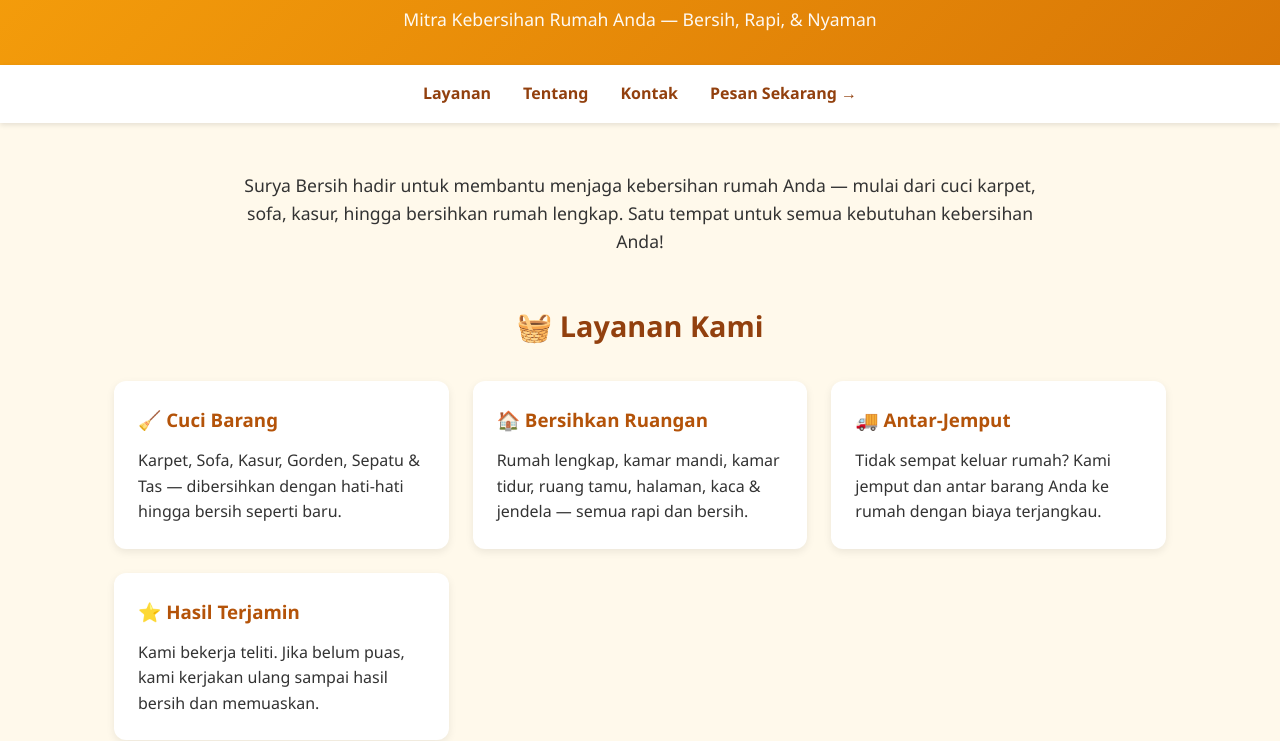
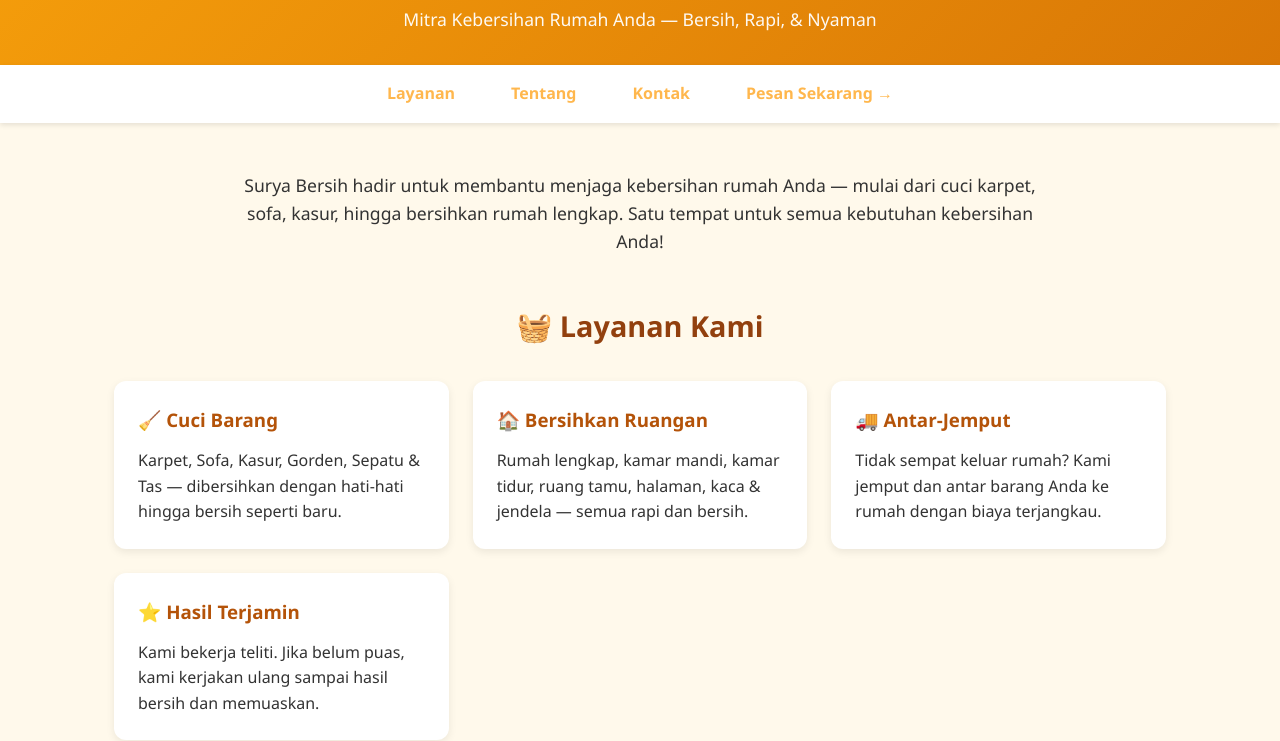
Before and after one commit to DheKiek/Landing-Page-Surya-Bersih, a plain HTML site: page index.html in a window 1280 px wide. Shown: the part 86-827 px from the top of the page. Drawn offline with Linux system fonts and the light colour scheme.

Commit message:
Refactor navigation and update booking link
Updated navigation links to use inline styles for better visibility and modified the button link for service booking.

```diff
--- a/index.html
+++ b/index.html
@@ -37,10 +37,15 @@
 
 <nav>
     <ul>
-        <li><a href="#layanan">Layanan</a></li>
+      <!--  <li><a href="#layanan">Layanan</a></li>
         <li><a href="#tentang">Tentang</a></li>
         <li><a href="#kontak">Kontak</a></li>
-        <li><a href="app.html">Pesan Sekarang →</a></li>
+        <li><a href="app.html">Pesan Sekarang →</a></li>-->
+        <a href="#layanan" style="color: #ffb74d; margin: 0 12px; text-decoration: none;">Layanan</a>
+<a href="#tentang" style="color: #ffb74d; margin: 0 12px; text-decoration: none;">Tentang</a>
+<a href="#kontak" style="color: #ffb74d; margin: 0 12px; text-decoration: none;">Kontak</a>
+<a href="#pesan" style="color: #ffb74d; margin: 0 12px; text-decoration: none;">Pesan Sekarang →</a>
+
     </ul>
 </nav>
 
@@ -70,7 +75,7 @@
         </div>
     </div>
 
-    <a href="app2.html" class="btn btn-block">📅 Pesan Layanan Sekarang</a>
+    <a href="app.html" class="btn btn-block">📅 Pesan Layanan Sekarang</a>
 
     <h2 id="kontak">📞 Hubungi Kami</h2>
     <div class="contact-box">
```
